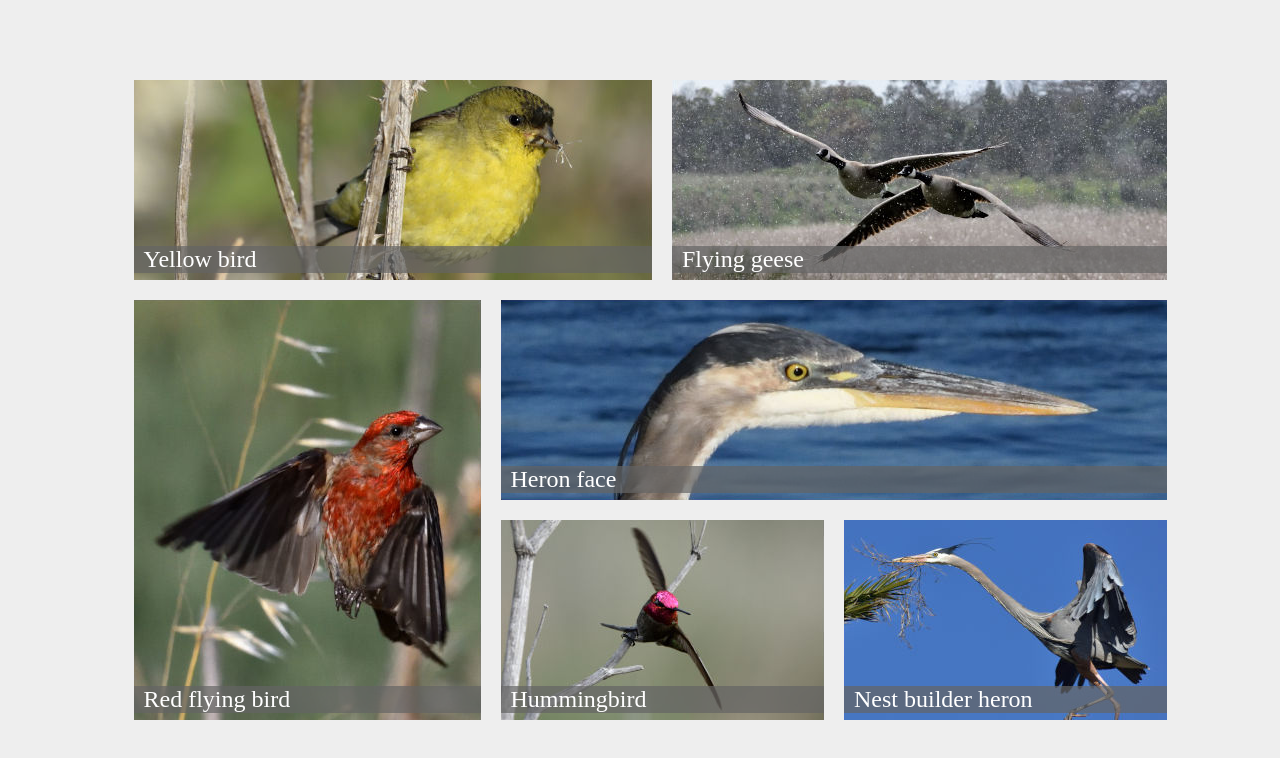
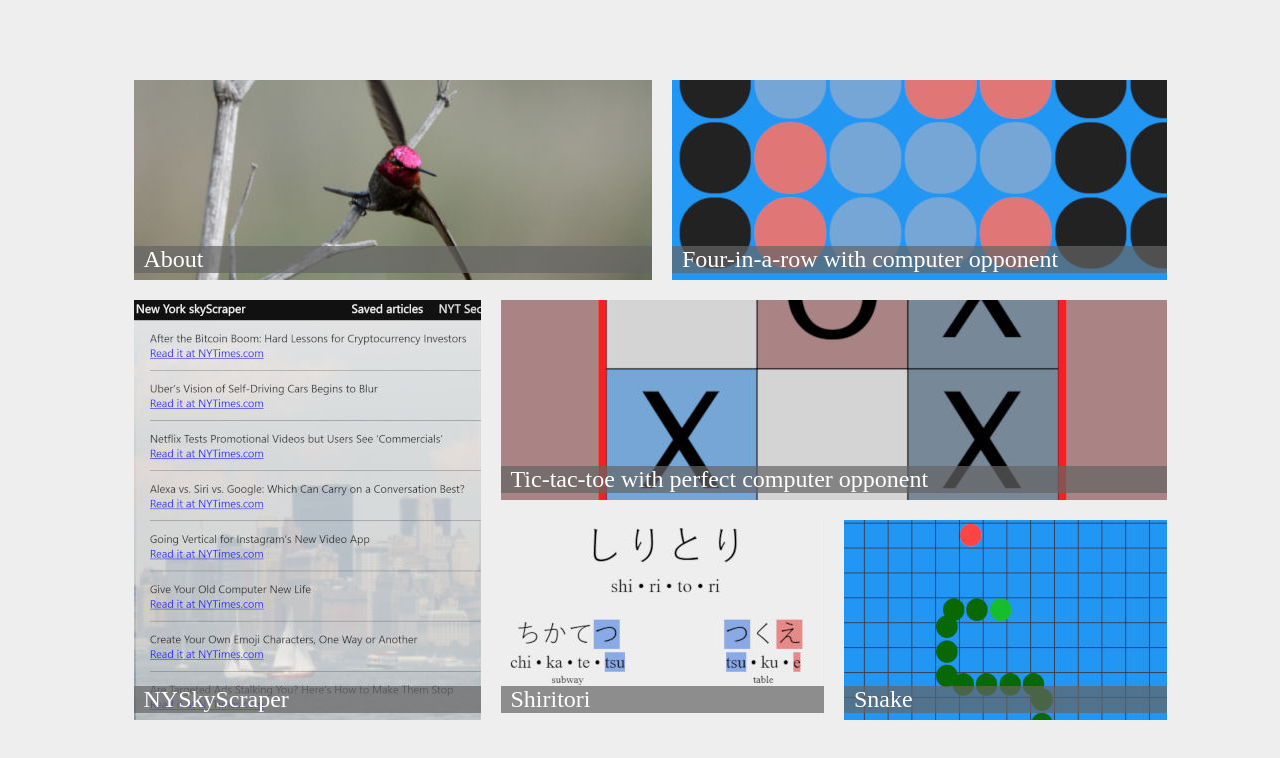
Before and after one commit to chuynh18/chuynh18.github.io, a plain HTML site: page home/index.html in a window 1280 px wide. Drawn offline with Linux system fonts and the light colour scheme.

Commit message:
finally!  swapped real images in

```diff
--- a/home/assets/home.js
+++ b/home/assets/home.js
@@ -1,7 +1,7 @@
 "use strict";
 
 window.onload = function() {
-    const tiles = ['yellowbird.jpg', 'geese.jpg', 'redbird.jpg', 'heron.jpg', 'hummingbird.jpg', 'flyheron.jpg'];
+    const tiles = ['hummingbird.jpg', 'four.jpg', 'nys.jpg', 'tic.jpg', 'shiritori.jpg', 'snake.jpg'];
     const gridItems = document.getElementsByClassName("mouseover-box");
     let timer;
 
@@ -10,7 +10,7 @@ window.onload = function() {
         mouseover("welcome.jpg", false, 150);
     }, 600);
     setTimeout(function() {
-        mouseover("tiled.jpg", true, 125);
+        mouseover("home.jpg", true, 125);
     }, 3500);
     // attach event handlers after ceremony has completed
     setTimeout(function() {
@@ -20,7 +20,7 @@ window.onload = function() {
             });
             gridItems[i].addEventListener("mouseenter", function(event){
                 timer = setTimeout(function() {
-                    mouseover(tiles[i], false, 70);
+                    mouseover(tiles[i], false, 70, i);
                 }, 500);
                 toggleGlow(event, true);
             });
@@ -29,10 +29,10 @@ window.onload = function() {
 
                 if (transitioning) {
                     setTimeout(function() {
-                        mouseover('tiled.jpg', true, 70);
+                        mouseover('home.jpg', true, 70);
                     }, 200)
                 } else if (transitionedToNonDefault) {
-                    mouseover('tiled.jpg', true, 0);
+                    mouseover('home.jpg', true, 0);
                 }
 
                 toggleGlow(event, false);
@@ -44,7 +44,7 @@ window.onload = function() {
 let transitioning = false;
 let transitionedToNonDefault = false;
 
-const mouseover = function(image, showText, delay) {
+const mouseover = function(image, showText, delay, showLabelNum) {
     const existingImage = document.getElementsByClassName("image");
     const infoText = document.getElementsByClassName("infotext");
     transitioning = true;
@@ -59,15 +59,20 @@ const mouseover = function(image, showText, delay) {
 
             if (showText) {
                 infoText[i].style.display = "";
+                infoText[i].classList.remove("infotextActive");
             } else {
-                infoText[i].style.display = "none";
+                if (showLabelNum !== i) {
+                    infoText[i].style.display = "none";
+                } else {
+                    infoText[i].classList.add("infotextActive");
+                }
             }
 
             existingImage[i].classList.add("fadeIn");
 
             if (i === existingImage.length - 1) {
                 transitioning = false;
-                if (image !== "tiled.jpg") {
+                if (image !== "home.jpg") {
                     transitionedToNonDefault = true;
                 } else {
                     transitionedToNonDefault = false;
@@ -77,7 +82,7 @@ const mouseover = function(image, showText, delay) {
     }
 }
 
-const timer = function() {
+const showName = function(input) {
 
 }
 
--- a/home/assets/style.css
+++ b/home/assets/style.css
@@ -141,6 +141,10 @@
     background-color: rgba(100, 100, 100, 0.7);
 }
 
+.infotextActive {
+    background-color: rgba(184, 113, 113, 0.7)
+}
+
 .modal {
     display: none; /* Hidden by default */
     position: fixed; /* Stay in place */
--- a/home/index.html
+++ b/home/index.html
@@ -20,37 +20,37 @@
                 <div class="mouseover-box grid-item gi0"><a>
                     <img class="image" id="img0" src="assets/img/blank.png" />
                     <div class="infotext info0" style="display: none;">
-                        Yellow bird
+                        About
                     </div>
                 </a></div>
                 <div class="mouseover-box grid-item gi1"><a>
                     <img class="image" id="img1" src="assets/img/blank.png" />
                     <div class="infotext info1" style="display: none;">
-                        Flying geese
+                        Four-in-a-row with computer opponent
                     </div>
                 </a></div>
                 <div class="mouseover-box grid-item gi2"><a>
                     <img class="image" id="img2" src="assets/img/blank.png" />
                     <div class="infotext info2" style="display: none;">
-                        Red flying bird
+                        NYSkyScraper
                     </div>
                 </a></div>
                 <div class="mouseover-box grid-item gi3"><a>
                     <img class="image" id="img3" src="assets/img/blank.png" />
                     <div class="infotext info3" style="display: none;">
-                        Heron face
+                        Tic-tac-toe with perfect computer opponent
                     </div>
                 </a></div>
                 <div class="mouseover-box grid-item gi4"><a>
                     <img class="image" id="img4" src="assets/img/blank.png" />
                     <div class="infotext info4" style="display: none;">
-                        Hummingbird
+                        Shiritori
                     </div>
                 </a></div>
                 <div class="mouseover-box grid-item gi5"><a>
                     <img class="image" id="img5" src="assets/img/blank.png" />
                     <div class="infotext info5" style="display: none;">
-                        Nest builder heron
+                        Snake
                     </div>
                 </a></div>
             </div>
```
Also changed, not shown: home/assets/img/four.jpg (added), home/assets/img/home.jpg (added), home/assets/img/home.png (added), home/assets/img/nys.jpg (added), home/assets/img/shiritori.jpg (added), home/assets/img/snake.jpg (added), home/assets/img/tic.jpg (added).
